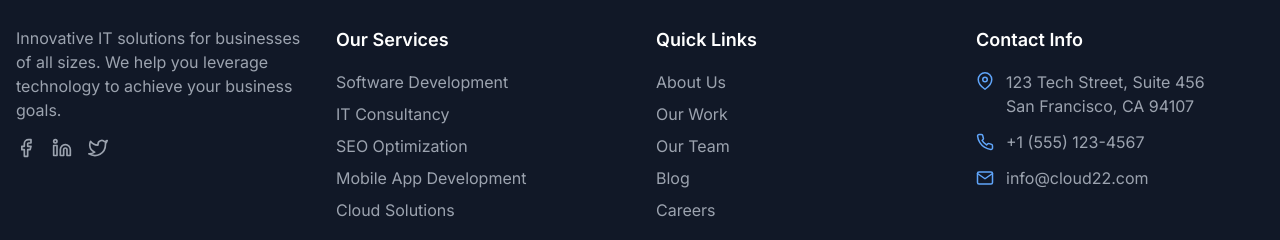
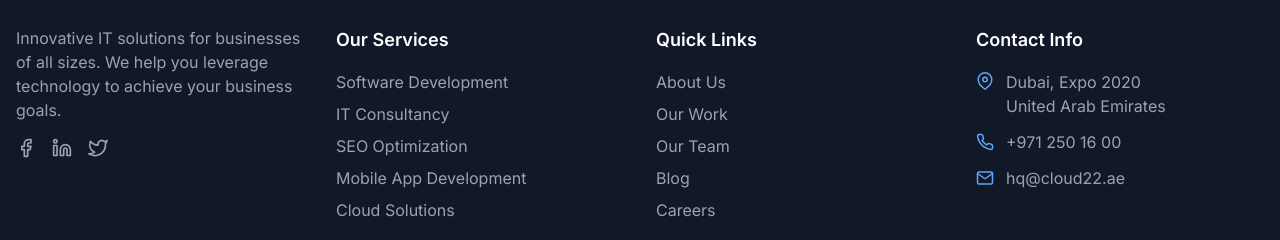
Before and after one commit to GTENTEN/Test, a Next.js app: page / in a window 1280 px wide. Shown: the part 2662-2902 px from the top of the page. Built offline with nearby package versions, Linux system fonts and the light colour scheme.

Commit message:
Update Footer.tsx

```diff
--- a/src/components/layout/Footer.tsx
+++ b/src/components/layout/Footer.tsx
@@ -105,22 +105,22 @@ const Footer = () => {
                   <circle cx="12" cy="10" r="3"></circle>
                 </svg>
                 <span className="text-gray-400">
-                  123 Tech Street, Suite 456<br />
-                  San Francisco, CA 94107
+                  Dubai, Expo 2020<br />
+                  United Arab Emirates
                 </span>
               </li>
               <li className="flex items-center">
                 <svg xmlns="http://www.w3.org/2000/svg" width="18" height="18" viewBox="0 0 24 24" fill="none" stroke="currentColor" strokeWidth="2" strokeLinecap="round" strokeLinejoin="round" className="text-blue-400 mr-3">
                   <path d="M22 16.92v3a2 2 0 0 1-2.18 2 19.79 19.79 0 0 1-8.63-3.07 19.5 19.5 0 0 1-6-6 19.79 19.79 0 0 1-3.07-8.67A2 2 0 0 1 4.11 2h3a2 2 0 0 1 2 1.72 12.84 12.84 0 0 0 .7 2.81 2 2 0 0 1-.45 2.11L8.09 9.91a16 16 0 0 0 6 6l1.27-1.27a2 2 0 0 1 2.11-.45 12.84 12.84 0 0 0 2.81.7A2 2 0 0 1 22 16.92z"></path>
                 </svg>
-                <span className="text-gray-400">+1 (555) 123-4567</span>
+                <span className="text-gray-400">+971 250 16 00</span>
               </li>
               <li className="flex items-center">
                 <svg xmlns="http://www.w3.org/2000/svg" width="18" height="18" viewBox="0 0 24 24" fill="none" stroke="currentColor" strokeWidth="2" strokeLinecap="round" strokeLinejoin="round" className="text-blue-400 mr-3">
                   <path d="M4 4h16c1.1 0 2 .9 2 2v12c0 1.1-.9 2-2 2H4c-1.1 0-2-.9-2-2V6c0-1.1.9-2 2-2z"></path>
                   <polyline points="22,6 12,13 2,6"></polyline>
                 </svg>
-                <span className="text-gray-400">info@cloud22.com</span>
+                <span className="text-gray-400">hq@cloud22.ae</span>
               </li>
             </ul>
           </div>
```
